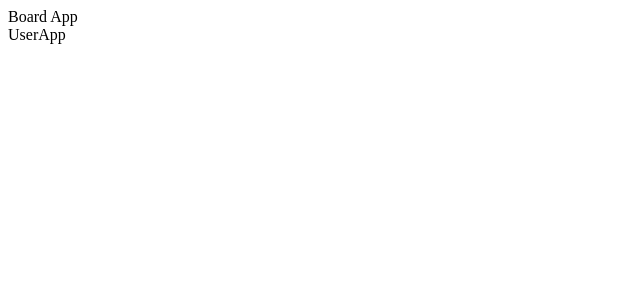
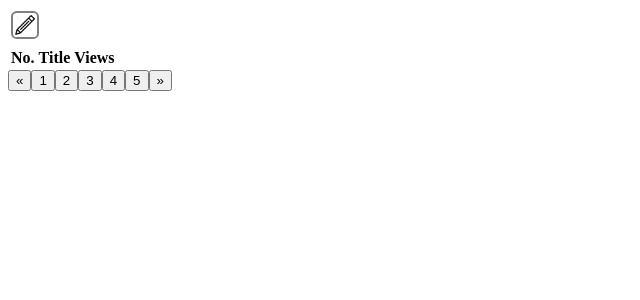
Before and after one commit to siwolsmu89/simple_board_2, a React (Create React App) app in the folder simple_board_react/: page /board in a window 1280 px wide. Shown: the top 300 px of the page, without its empty margins (0-640 px from the left). Built offline with nearby package versions, Linux system fonts and the light colour scheme.

Commit message:
Working on BoardApp basic structure 2021/05/12

```diff
--- a/simple_board_react/src/App.js
+++ b/simple_board_react/src/App.js
@@ -1,5 +1,6 @@
 import {Component} from "react";
 import {connect} from "react-redux";
+import {BrowserRouter as Router, Route} from 'react-router-dom';
 import BoardApp from "./components/board/BoardApp";
 import UserApp from "./components/user/UserApp";
 import Spinner from "./components/common/spinner/Spinner";
@@ -13,8 +14,14 @@ class App extends Component {
                 <Spinner
                     spinning={ spinning }
                 />
-                <BoardApp />
-                <UserApp />
+                <Router>
+                    <Route path="/board">
+                        <BoardApp />
+                    </Route>
+                    <Route path="/user">
+                        <UserApp />
+                    </Route>
+                </Router>
             </div>
         );
     }
--- a/simple_board_react/src/components/board/BoardApp.js
+++ b/simple_board_react/src/components/board/BoardApp.js
@@ -1,11 +1,33 @@
 import {Component} from "react";
 import {connect} from "react-redux";
+import {BrowserRouter as Router, Route} from 'react-router-dom';
+import ListContainer from "./container/list-container/ListContainer";
+import ArticleList from "./article-list/ArticleList";
+import Pagination from "./pagination/Pagination";
 
 class BoardApp extends Component {
     render() {
+        const {articles, pagination} = this.props;
+
         return (
-            <div>
-                Board App
+            <div className="board-app">
+                <Router>
+                    <Route exact path="/board/">
+                        <ListContainer
+                            articleList={
+                                <ArticleList
+                                    articles={[]}
+                                />
+                            }
+                            pagination={
+                                <Pagination
+                                    pagination={{currentPage:1, lastPage:6}}
+                                    movePage={()=>{}}
+                                />
+                            }
+                        />
+                    </Route>
+                </Router>
             </div>
         );
     }
--- /dev/null
+++ b/simple_board_react/src/components/board/article-list/ArticleList.js
@@ -0,0 +1,33 @@
+import {Component} from "react";
+import ArticleListItem from "./article-list-item/ArticleListItem";
+
+export default class ArticleList extends Component {
+
+    render() {
+        const {articles} = this.props;
+        const articleItems = articles.map(
+            (article) => (
+                <ArticleListItem
+                    article={article}
+                />
+            )
+        );
+
+        return (
+            <div>
+                <table className="list-table">
+                <thead>
+                <tr className="board-column">
+                    <th>No.</th>
+                    <th>Title</th>
+                    <th>Views</th>
+                </tr>
+                </thead>
+                <tbody>
+                    {articleItems}
+                </tbody>
+            </table>
+            </div>
+        );
+    }
+}
--- /dev/null
+++ b/simple_board_react/src/components/board/article-list/article-list-item/ArticleListItem.js
@@ -0,0 +1,27 @@
+import {Component} from "react";
+import {Link} from "react-router-dom";
+
+export default class ArticleListItem extends Component {
+
+    render() {
+        const {article} = this.props;
+        const {no, writer, title, text, views, createdDate, lastUpdatedDate} = article;
+
+        return (
+            <tr
+                key={no}
+                className="board-item"
+            >
+                <td className="article-no">{no}</td>
+                <td className="article-title">
+                    <Link
+                        to={"/detail/view/" + no}
+                    >
+                        {title}
+                    </Link>
+                </td>
+                <td className="article-views">{views}</td>
+            </tr>
+        );
+    }
+}
--- /dev/null
+++ b/simple_board_react/src/components/board/container/list-container/ListContainer.js
@@ -0,0 +1,24 @@
+import {Component} from "react";
+import IconBox from "../../../common/icon-box/IconBox";
+import {WRITE_ICON} from "../../../common/icon-box/IconIndex";
+
+export default class ListContainer extends Component {
+    render() {
+        const {articleList, pagination} = this.props;
+        return (
+            <div className="simple-board-list">
+                <section className="icon-box-wrapper">
+                    <IconBox
+                        icons={[WRITE_ICON]}
+                    />
+                </section>
+                <section className="list-table-wrapper">
+                    {articleList}
+                </section>
+                <section className="pagination-wrapper">
+                    {pagination}
+                </section>
+            </div>
+        );
+    }
+}
--- /dev/null
+++ b/simple_board_react/src/components/board/pagination/Pagination.js
@@ -0,0 +1,57 @@
+import {Component} from "react";
+
+export default class Pagination extends Component {
+    setPagination(pagination, movePage) {
+        const {currentPage, lastPage} = pagination;
+        let pageNumbers = [];
+        const paginationSize = 5;
+
+        let pageStart = paginationSize * Math.ceil(currentPage / paginationSize - 1) + 1;
+
+        let pageEnd = pageStart + paginationSize - 1;
+        pageEnd = pageEnd > lastPage ? lastPage : pageEnd;
+
+        for (let i = pageStart; i <= pageEnd; i++) {
+            pageNumbers.push(i);
+        }
+
+        return pageNumbers.map(
+            (pageNumber) => (
+                <button
+                    key={pageNumber}
+                    className={`btn-page ${pagination.currentPage === pageNumber ? 'active' : '' }`}
+                    onClick={ () => movePage({...pagination, currentPage: pageNumber}) }
+                >{pageNumber}</button>
+            )
+        );
+    }
+
+    render() {
+        const {pagination, movePage} = this.props;
+        const pageList = this.setPagination(pagination, movePage);
+
+        return (
+            <div className="pagination">
+                <button
+                    className={`btn-prev ${pagination.currentPage === 1 ? 'disabled' : '' }`}
+                    onClick={ () => {
+                        if (pagination.currentPage === 1) {
+                            return;
+                        }
+                        movePage({...pagination, currentPage: pagination.currentPage - 1})
+                    } }
+                >&laquo;</button>
+                {pageList}
+                <button
+                    className={`btn-next ${pagination.currentPage === pagination.lastPage ? 'disabled' : '' }`}
+                    onClick={ () => {
+                        if (pagination.currentPage === pagination.lastPage) {
+                            return;
+                        }
+                        movePage({...pagination, currentPage: pagination.currentPage + 1})
+                    } }
+                >&raquo;</button>
+            </div>
+        );
+    }
+}
--- a/simple_board_react/src/components/common/icon-box/IconBox.js
+++ b/simple_board_react/src/components/common/icon-box/IconBox.js
@@ -4,11 +4,10 @@ import Icon from "./icon/Icon";
 export default class IconBox extends Component {
 
     render() {
-        const { icons } = this.props;
+        const {icons} = this.props;
         const iconItems = icons.map(
-            ({link, icon}) => (
+            (icon) => (
                 <Icon
-                    link={link}
                     icon={icon}
                 />
             )
@@ -16,7 +15,7 @@ export default class IconBox extends Component {
 
         return (
             <div className="icon-box">
-                { iconItems }
+                {iconItems}
             </div>
         );
     }
--- a/simple_board_react/src/components/common/icon-box/IconIndex.js
+++ b/simple_board_react/src/components/common/icon-box/IconIndex.js
@@ -1 +1,17 @@
-export const WRITE_ICON = '../../../../resources/images/write-button.png';
+export const WRITE_ICON = {
+    imgSrc: '/resources/images/write-button.png',
+    imgAlt: 'Write Icon',
+    link: '/board/write'
+}
+
+export const EDIT_ICON = {}
+
+export const DELETE_ICON = {}
+
+export const CANCEL_ICON = {}
+
+export const REFRESH_ICON = {}
+
+export const LIST_ICON = {}
+
+export const SAVE_ICON = {}
--- /dev/null
+++ b/simple_board_react/src/components/common/icon-box/icon/Icon.css
@@ -0,0 +1,13 @@
+img.icon {
+    margin: 3px;
+    width: 20px;
+    padding: 2px;
+    border: 2px solid gray;
+    border-radius: 20%;
+    cursor: pointer;
+}
+
+img.icon:hover {
+    border: 2px solid black;
+    background-color: #e8e8e8;
+}
--- a/simple_board_react/src/components/common/icon-box/icon/Icon.js
+++ b/simple_board_react/src/components/common/icon-box/icon/Icon.js
@@ -1,15 +1,17 @@
 import {Component} from "react";
 import {Link} from "react-router-dom";
+import './Icon.css';
 
 export default class Icon extends Component {
     render() {
-        const { link, icon } = this.props;
+        const {icon} = this.props;
 
         return (
-            <Link to={ link }>
+            <Link to={icon.link}>
                 <img
-                    src={ icon.src }
-                    alt={ icon.alt }
+                    className="icon"
+                    src={icon.imgSrc}
+                    alt={icon.imgAlt}
                 />
             </Link>
         );
```
Also changed, not shown: simple_board_react/public/resources/images/write-button.png (renamed from simple_board_react/src/resources/images/write-button.png).
